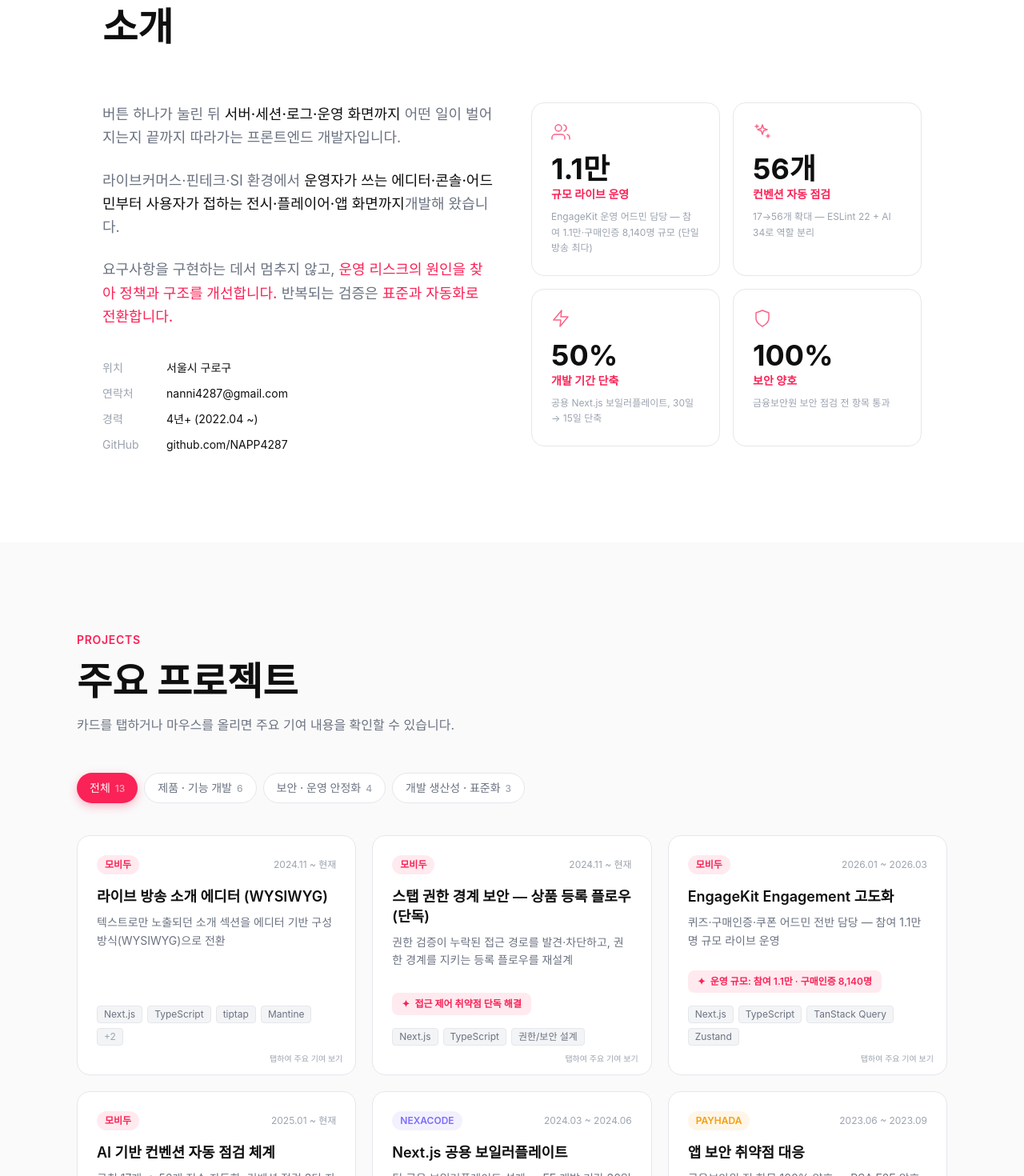
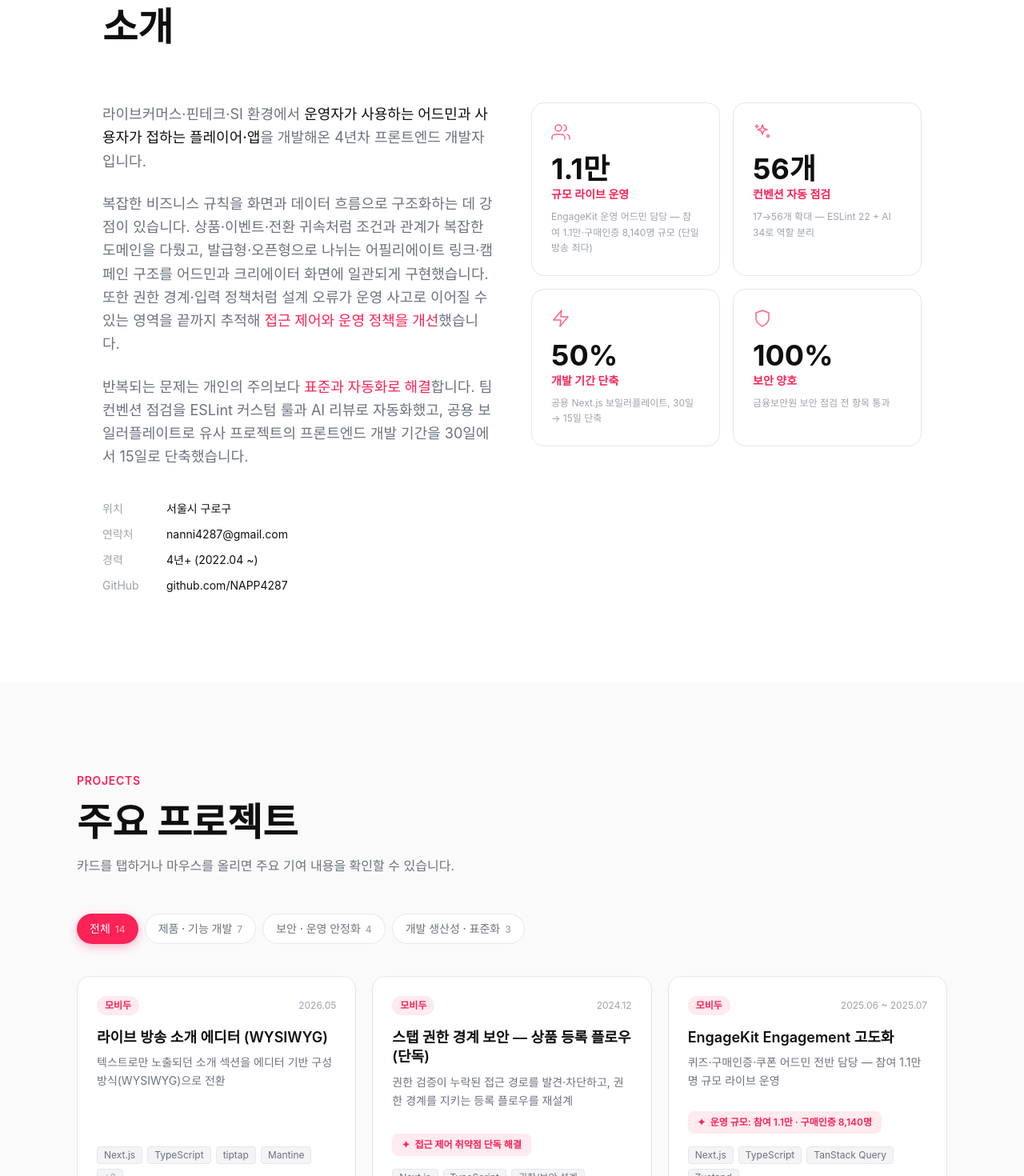
Before and after one commit to NAPP4287/ina-eun-portfolio, a React (Vite) app: page / in a window 1280 px wide. Shown: the part 940-2410 px from the top of the page at 80% size. Built offline with nearby package versions, Linux system fonts and the light colour scheme; a web font is replaced by a local one.

Commit message:
이력서 업데이트

```diff
--- a/src/components/sections/About.tsx
+++ b/src/components/sections/About.tsx
@@ -69,18 +69,21 @@ export default function About() {
             transition={{ ...defaultTransition, delay: 0.1 }}
           >
             <p className="text-[#6b7280] text-lg leading-relaxed mb-6">
-              버튼 하나가 눌린 뒤{' '}
-              <span className="text-[#0f0f0f] font-medium">서버·세션·로그·운영 화면까지</span> 어떤 일이 벌어지는지 끝까지
-              따라가는 프론트엔드 개발자입니다.
+              라이브커머스·핀테크·SI 환경에서{' '}
+              <span className="text-[#0f0f0f] font-medium">운영자가 사용하는 어드민과 사용자가 접하는 플레이어·앱</span>을
+              개발해온 4년차 프론트엔드 개발자입니다.
             </p>
             <p className="text-[#6b7280] text-lg leading-relaxed mb-6">
-            라이브커머스·핀테크·SI 환경에서{' '}
-              <span className="text-[#0f0f0f] font-medium">운영자가 쓰는 에디터·콘솔·어드민부터 사용자가 접하는 전시·플레이어·앱 화면까지</span>개발해 왔습니다.
+              복잡한 비즈니스 규칙을 화면과 데이터 흐름으로 구조화하는 데 강점이 있습니다. 상품·이벤트·전환 귀속처럼 조건과
+              관계가 복잡한 도메인을 다뤘고, 발급형·오픈형으로 나뉘는 어필리에이트 링크·캠페인 구조를 어드민과 크리에이터
+              화면에 일관되게 구현했습니다. 또한 권한 경계·입력 정책처럼 설계 오류가 운영 사고로 이어질 수 있는 영역을 끝까지
+              추적해 <span className="text-[#FA2256] font-medium">접근 제어와 운영 정책을 개선</span>했습니다.
             </p>
             <p className="text-[#6b7280] text-lg leading-relaxed">
-              요구사항을 구현하는 데서 멈추지 않고, {' '}
-              <span className="text-[#FA2256] font-medium">운영 리스크의 원인을 찾아 정책과 구조를 개선합니다.</span>{' '}
-              반복되는 검증은{' '}<span className="text-[#FA2256] font-medium">표준과 자동화로 전환합니다.</span>
+              반복되는 문제는 개인의 주의보다{' '}
+              <span className="text-[#FA2256] font-medium">표준과 자동화로 해결</span>합니다. 팀 컨벤션 점검을 ESLint 커스텀
+              룰과 AI 리뷰로 자동화했고, 공용 보일러플레이트로 유사 프로젝트의 프론트엔드 개발 기간을 30일에서 15일로
+              단축했습니다.
             </p>
 
             <div className="mt-10 space-y-3">
--- a/src/components/sections/Experience.tsx
+++ b/src/components/sections/Experience.tsx
@@ -66,6 +66,7 @@ export default function Experience() {
           <div className="space-y-4">
             {[
               { period: '2021.04 ~ 2021.10', name: '코드스테이츠', detail: '풀스택 개발 과정' },
+              { period: '2020.01 ~ 2020.12', name: 'SBS 아카데미컴퓨터학원', detail: 'Web Design' },
               { period: '2016.03 ~ 2019.02', name: '인천재능대학교', detail: '호텔관광과' },
             ].map((edu) => (
               <div key={edu.name} className="flex flex-wrap items-center gap-4 py-4 border-b border-[#f3f4f6] last:border-0">
--- a/src/components/sections/Hero.tsx
+++ b/src/components/sections/Hero.tsx
@@ -101,9 +101,9 @@ export default function Hero() {
           transition={{ duration: 0.65, ease: [0.22, 1, 0.36, 1], delay: 0.7 }}
           className="text-[#6b7280] text-lg leading-relaxed max-w-2xl mb-12"
         >
-          버튼 하나가 눌린 뒤 서버·세션·로그·운영 화면까지 끝까지 따라갑니다.
+          라이브커머스·핀테크·SI 환경에서 운영자가 쓰는 어드민과 사용자가 접하는 플레이어·앱을 개발해온 4년차 프론트엔드 개발자입니다.
           <br className="hidden md:block" />
-          운영 리스크를 스스로 찾아 해결하고, 반복되는 일을 표준·자동화로 줄이는 데 강점이 있습니다.
+          복잡한 비즈니스 규칙을 구조화하고, 반복은 표준·자동화로 줄이는 데 강점이 있습니다.
         </motion.p>
 
         {/* CTA 버튼 */}
--- a/src/components/ui/ProjectCard.tsx
+++ b/src/components/ui/ProjectCard.tsx
@@ -8,7 +8,7 @@ interface ProjectCardProps {
 
 const categoryColors: Record<string, string> = {
   모비두: '#FA2256',
-  NEXACODE: '#7c6dfa',
+  '엔에이치에스(NHS)': '#7c6dfa',
   PAYHADA: '#f59e0b',
   'ACE 엔터테인먼트': '#ef4444',
 }
--- a/src/data/experience.ts
+++ b/src/data/experience.ts
@@ -22,9 +22,9 @@ export const experiences: Experience[] = [
   },
   {
     id: 'nexacode',
-    company: 'NEXACODE',
+    company: '엔에이치에스(NHS)',
     role: '프론트엔드 / 개발 1팀',
-    period: '2024.03 ~ 2024.10',
+    period: '2024.03 ~ 2024.11',
     current: false,
     description: 'SI — 다수 클라이언트 프로젝트 납품',
     achievements: [
--- a/src/data/projects.ts
+++ b/src/data/projects.ts
@@ -10,7 +10,7 @@ export const projects: Project[] = [
     techStack: ['Next.js', 'TypeScript', 'tiptap', 'Mantine', 'TanStack Query', 'Zustand'],
     category: 'product',
     company: '모비두',
-    period: '2024.11 ~ 현재',
+    period: '2026.05',
     highlights: [
       '툴바 업로드만 허용(붙여넣기·드래그 차단), 확장자·Content-Type·용량(1MB) 검증 후 S3 업로드 → CloudFront URL 본문 삽입',
       '용량 한도를 저장 시점에 막지 않고 입력 시점에 자동 복구 — 초과분은 즉시 undo, 안내는 진입 시 1회만 노출해 작성 흐름을 끊지 않음 (onUpdate 바이트 계산 · ref 미러링으로 클로저 최신값 이슈 해결)',
@@ -27,7 +27,7 @@ export const projects: Project[] = [
     techStack: ['Next.js', 'TypeScript', '권한/보안 설계'],
     category: 'security',
     company: '모비두',
-    period: '2024.11 ~ 현재',
+    period: '2024.12',
     metrics: '접근 제어 취약점 단독 해결',
     highlights: [
       '토큰 권한 정보와 실제 라우팅 동작을 비교해 검증 누락 접근 경로 규명',
@@ -45,7 +45,7 @@ export const projects: Project[] = [
     techStack: ['Next.js', 'TypeScript'],
     category: 'security',
     company: '모비두',
-    period: '2024.11 ~ 현재',
+    period: '2026.05',
     highlights: [
       'PNG 변환 시 용량 증가 → 2MB 초과 시 송출 장애가 발생함을 직접 테스트·확인',
       '업로드 단계에서 PNG만 허용 + 용량(2MB 이하)을 검증하는 입력 정책을 제안·구현',
@@ -75,7 +75,7 @@ export const projects: Project[] = [
     techStack: ['Next.js', 'TypeScript', 'iframe postMessage', '@hello-pangea/dnd'],
     category: 'product',
     company: '모비두',
-    period: '2024.11 ~ 현재',
+    period: '2025.03 ~ 2025.04',
     metrics: '10개 파트너사 사용 중',
     highlights: [
       '담당 영역: 쇼룸 설정(마스터)·실시간 미리보기·배너 그룹 — 삼성닷컴 등 고객사 페이지에는 이 어드민으로 구성된 전시 영역이 임베드됨',
@@ -92,7 +92,7 @@ export const projects: Project[] = [
     techStack: ['Next.js', 'TypeScript', 'TanStack Query', 'Zustand'],
     category: 'product',
     company: '모비두',
-    period: '2026.01 ~ 2026.03',
+    period: '2025.06 ~ 2025.07',
     metrics: '운영 규모: 참여 1.1만 · 구매인증 8,140명',
     highlights: [
       '퀴즈·구매인증·쿠폰 3종 어드민 전체 설계·개발',
@@ -110,7 +110,7 @@ export const projects: Project[] = [
     techStack: ['Next.js', 'TypeScript', 'TanStack Query', 'Zustand'],
     category: 'product',
     company: '모비두',
-    period: '2024.11 ~ 현재',
+    period: '2025.08 ~ 2025.12',
     metrics: '누적 링크 832개',
     highlights: [
       '링크 방식(1:1 직접 귀속)·캠페인 방식(1:N 오픈형) 두 생성 경로 일관 처리',
@@ -127,11 +127,12 @@ export const projects: Project[] = [
     techStack: ['Claude Code', 'ESLint Custom Rules', 'Git Hooks', 'TypeScript'],
     category: 'devex',
     company: '모비두',
-    period: '2025.01 ~ 현재',
+    period: '2026.06',
     metrics: '규칙 17 → 56개 (+229%)',
     highlights: [
-      '"정형 가능한 규칙은 ESLint, 맥락 판단은 AI"로 역할 분리',
+      '"정형 가능한 규칙은 ESLint, 맥락 판단은 AI"로 역할 분리 — ESLint 커스텀 룰 9 → 22개 확장',
       'pre-commit·commit-msg·pre-push 훅으로 lint·타입 체크·커밋 포맷 자동 강제',
+      'RuleTester 149개와 통합 픽스처로 커스텀 룰의 정상·예외 케이스 검증',
       '동일 fixture로 모델별 검출률·비용 실측 → 검출 손실 없이 42% 저비용 모델 선택 (데이터 기반 의사결정)',
     ],
     isHighlight: true,
@@ -153,6 +154,23 @@ export const projects: Project[] = [
     ],
   },
   {
+    id: 'clip-analytics',
+    title: '클립 플레이어 행동 이벤트 수집·운영 지표 시각화',
+    description: '플레이어 사용자 행동 데이터를 GA로 수집하고 어드민에서 ECharts로 시각화',
+    detail:
+      '클립 성과·사용자 반응을 운영자가 확인할 수 있도록 플레이어 행동 데이터 수집과 어드민 시각화 기능을 구현. ECharts를 프로덕트에 처음 도입.',
+    techStack: ['React', 'TypeScript', 'ECharts', 'Google Analytics'],
+    category: 'product',
+    company: '모비두',
+    period: '2025.01 ~ 2025.03',
+    highlights: [
+      'VH·PV·시청시간·좋아요·상품 클릭 등 주요 행동 지표를 GA 이벤트로 수집',
+      '각 행동 발생 시점에 이벤트·관련 데이터를 전달하는 트래킹 로직 구현',
+      'ECharts를 프로덕트에 처음 도입해 클립별 행동 지표를 어드민에서 시각화',
+      '정형 데이터 포맷을 Props로 전달하면 차트를 생성하는 공통 컴포넌트 설계로 반복 구현 감소',
+    ],
+  },
+  {
     id: 'migration',
     title: 'Vue → Next.js 어드민 마이그레이션',
     description: 'QA 이슈 0건 · 운영 중단 없는 전환 · TanStack Query 최초 도입',
@@ -161,7 +179,7 @@ export const projects: Project[] = [
     techStack: ['Next.js', 'TypeScript', 'TanStack Query', 'Vue'],
     category: 'devex',
     company: '모비두',
-    period: '2024.11 ~ 2025.01',
+    period: '2024.12 ~ 2025.03',
     metrics: 'QA 0건 릴리즈',
     highlights: [
       'PM·PO 온보딩 직접 진행 — 권한 체계 포함 어드민 도메인 지식 전달',
@@ -176,8 +194,8 @@ export const projects: Project[] = [
       '매 프로젝트마다 반복되는 초기 세팅·컨벤션 관리 문제 해결. fetch + new Proxy 기반 토큰 자동 갱신, API 요청 공통 함수, Atomic 컴포넌트 체계 표준화. 협업 기준 문서까지 포함.',
     techStack: ['Next.js', 'TypeScript', 'ESLint', 'Husky'],
     category: 'devex',
-    company: 'NEXACODE',
-    period: '2024.03 ~ 2024.06',
+    company: '엔에이치에스(NHS)',
+    period: '2024.06',
     metrics: '개발 기간 50% 단축',
     highlights: [
       'SSR/CSR 렌더링 전략을 페이지 특성에 따라 판단해 적용',
@@ -194,8 +212,8 @@ export const projects: Project[] = [
       '기능 정의서·API 명세(요청/응답·메소드)를 비개발 직군도 이해할 수 있는 형태로 직접 작성해 협업 기준 수립. 회원·결제·콘텐츠·커뮤니티·육아툰·심리검사 전 도메인 담당.',
     techStack: ['React Native', 'TypeScript', 'Recoil'],
     category: 'product',
-    company: 'NEXACODE',
-    period: '2024.08 ~ 2024.10',
+    company: '엔에이치에스(NHS)',
+    period: '2024.08 ~ 2024.11',
     highlights: [
       'Android · iOS 동시 단독 런칭 및 앱 스토어 심사 대응',
       '공통 스타일링 컴포넌트 설계로 플랫폼 간 코드 재사용성 향상',
@@ -211,7 +229,7 @@ export const projects: Project[] = [
     techStack: ['React Native', 'TypeScript', 'RSA 암호화', 'E2E 암호화'],
     category: 'security',
     company: 'PAYHADA',
-    period: '2023.06 ~ 2023.09',
+    period: '2023.09 ~ 2023.11',
     metrics: '금융보안원 100% 양호',
     highlights: [
       'RSA_ENC·E2E 암호화로 중요 정보 보호 및 전송 구간 보안 강화',
--- a/src/hooks/useTypingAnimation.ts
+++ b/src/hooks/useTypingAnimation.ts
@@ -1,8 +1,8 @@
 import { useEffect, useState } from 'react'
 
 const PHRASES = [
-  '버튼 끝까지 파고드는',
-  '운영 리스크를 선제 해결하는',
+  '복잡한 비즈니스 규칙을 구조화하는',
+  '접근 제어와 운영 정책을 개선하는',
   '컨벤션과 자동화를 사랑하는',
   '라이브커머스 플랫폼을 만드는',
 ]
```
